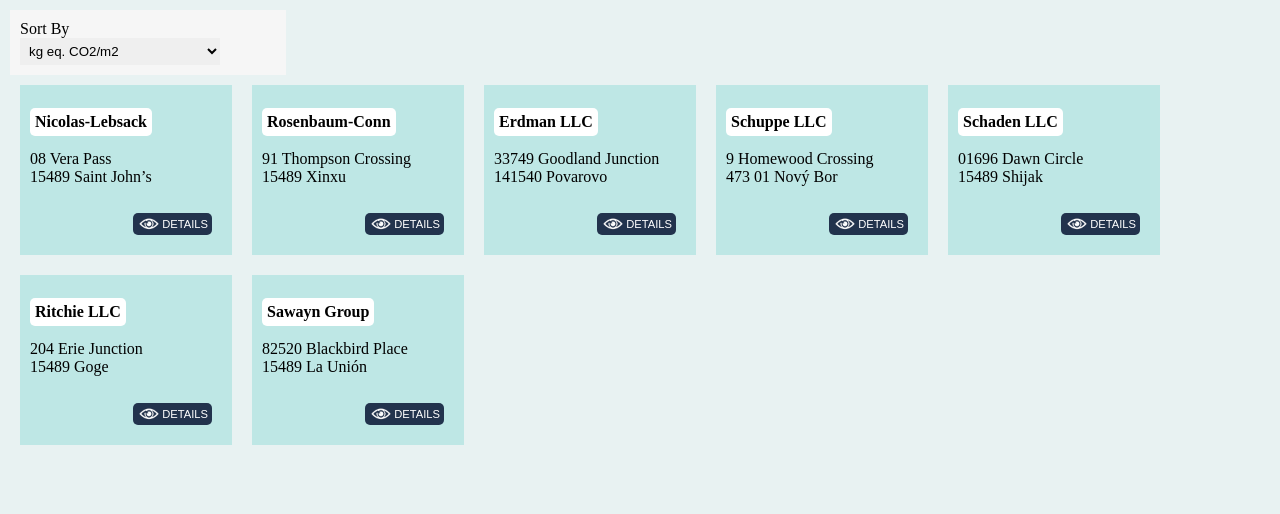
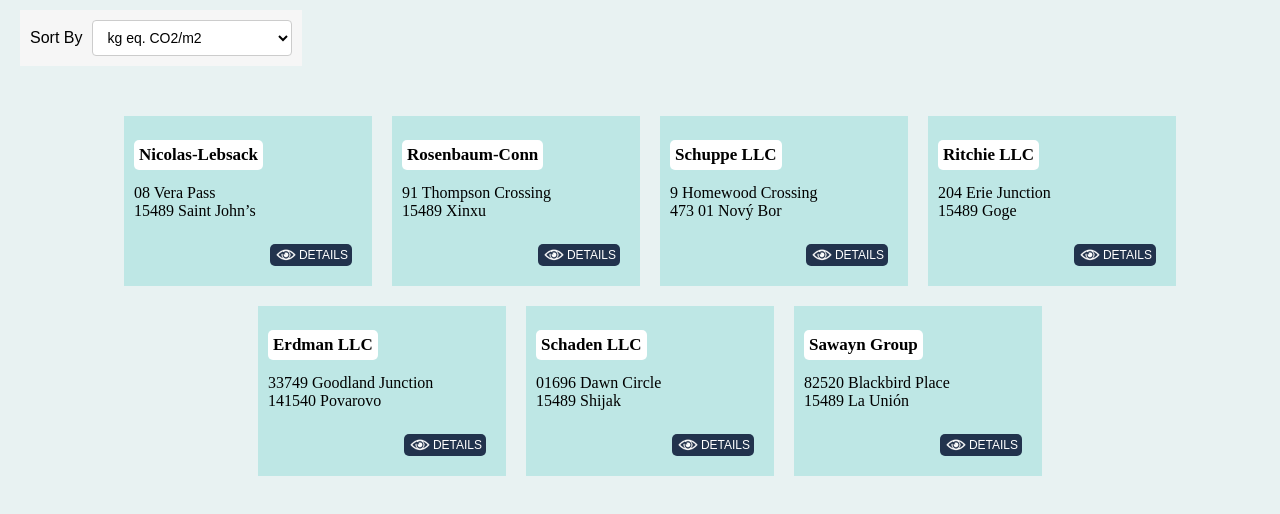
Before and after one commit to Sigma-2000/Test-Vizcab, a React (Vite) app in the folder frontend/: page / in a window 1280 px wide. Shown: the top 514 px of the page. Built offline with nearby package versions, Linux system fonts and the light colour scheme.

Commit message:
feat-development-homepage-set-up-sort

```diff
--- a/frontend/package.json
+++ b/frontend/package.json
@@ -14,6 +14,7 @@
   "dependencies": {
     "localforage": "^1.10.0",
     "match-sorter": "^6.3.1",
+    "prop-types": "^15.8.1",
     "react": "^18.2.0",
     "react-dom": "^18.2.0",
     "react-router-dom": "^6.19.0",
--- a/frontend/src/components/Buildings.css
+++ b/frontend/src/components/Buildings.css
@@ -1,6 +1,11 @@
 .buildings-vue-container{
   display: flex;
   flex-wrap: wrap;
+  justify-content: center;
+  margin-top: 20px;
+  padding: 20px;
+  margin-top: 20px;
+  padding: 20px;
 }
 
 .buildings-vue-card{
@@ -8,8 +13,9 @@
   background-color: #bee7e5;
   padding: 10px;
   height: 150px;
-  width: 15%; /*calc(33.33% - 10px);*/
+  width: calc(20% - 20px);
   margin: 10px;
+
 }
 
 .buildings-vue-card h2{
@@ -18,7 +24,8 @@
   padding: 5px;
   border: 0px;
   border-radius: 5px;
-  font-size: 1rem;
+  font-size: 17px;
+
 }
 
 .buildings-vue-card p{
@@ -34,7 +41,7 @@
   background-color:#22334d;
   color: white;
   text-transform: uppercase;
-  font-size: 0.7rem;
+  font-size: 12px;
   border: 0px;
   border-radius: 5px;
   padding: 4px;
--- a/frontend/src/components/Buildings.jsx
+++ b/frontend/src/components/Buildings.jsx
@@ -1,33 +1,31 @@
+import PropTypes from 'prop-types';
 import React from "react";
 
-import datas from "../datas.json";
 import "../index.css";
 import "./Buildings.css";
 
+export default function Buildings(props){
+    const { buildings } = props;
+    const prefix = "buildings-vue";
+    //prefix for the css
 
-
-export default function Buildings(){
-
-    const prefix = "buildings-vue";
-    const dataArray = datas.data;
-
-    /*Accédez à la liste d'objets à partir du fichier JSON on indique
-    que dataArray correspond à sa propriété data et donc au tableau d'objets*/
-    if (!Array.isArray(dataArray)) {
-        // Gestion de cas où datas n'est pas un tableau
+    if (!Array.isArray(buildings)) {
+        // In case where 'datas' is not an array.
         return <div>Les données ne sont pas valides.</div>;
     }
 
     return (
         <div className={`${prefix}-container`} >
             {
-                dataArray.map((item)  =>(
-                    /*on va mapper sur tout les objets du tableau grace à leur
-                    propriété id pour las afficher*/
+                buildings.map((item)  =>(
+                    /*mapping through all the objects in the array based
+                    on their 'id' property to display them.*/
                     <div
                         key={item.id}
+                        //key for React
                         className={`${prefix}-card`}
                         data-testid="buildings"
+                        //for testing the number of buildings
                     >
                         <h2>{item.name}</h2>
                         <p>{item.address}</p>
@@ -46,3 +44,7 @@ export default function Buildings(){
         </div>
     );
 }
+
+Buildings.propTypes = {
+    buildings: PropTypes.array,
+};
--- a/frontend/src/components/Dropdown.css
+++ b/frontend/src/components/Dropdown.css
@@ -1,22 +1,44 @@
-.Dropdown-vue-sort-by{
+.Dropdown-vue-sort-by {
   background-color: #f6f6f6;
-  width: 20%;
+  display: inline-block;
+  position: relative;
+  font-family: Arial, sans-serif;
+  margin-left: 10px;
   padding: 10px;
-  display: inline-block;
 }
 
-.Dropdown-vue-label{
-  display: inline-block;
-  margin-right: 20px;
+.Dropdown-vue-label {
+  margin-right: 10px;
 }
 
-.Dropdown-vue-select{
-  border: 0;
+.Dropdown-vue-select {
+  padding: 8px 30px 8px 10px;
+  border: 1px solid #ccc;
+  border-radius: 4px;
+  font-size: 14px;
+  cursor: pointer;
+  background-color: #fff;
   width: 200px;
-  padding: 5px;
 }
 
-.Dropdown-vue-select:focus{
- border: 0;
- outline: none;
+.Dropdown-vue-select:focus {
+  outline: none;
+  box-shadow: 0 0 3px rgba(0, 0, 0, 0.3);
 }
+
+.Dropdown-vue-select-options {
+  display: none;
+  position: absolute;
+  top: 100%;
+  left: 0;
+  width: 100%;
+  background-color: #fff;
+  border: 1px solid #ccc;
+  border-top: none;
+  border-radius: 0 0 4px 4px;
+  box-shadow: 0 2px 4px rgba(0, 0, 0, 0.1);
+}
+
+.Dropdown-vue-select-options {
+  display: block;
+}
--- a/frontend/src/components/Dropdown.jsx
+++ b/frontend/src/components/Dropdown.jsx
@@ -1,23 +1,41 @@
+import PropTypes from 'prop-types';
 import React from "react";
 
 import "./Dropdown.css";
-//le css pour label ne marche pas .. alors qu'ici il fonctionne...
 
-export default function Dropdown(){
+export default function Dropdown(props){
+    const { handleChange, valueSelect } = props;
     const prefix = "Dropdown-vue";
-
 
     return(
         <div className={`${prefix}-sort-by`} >
             <label htmlFor="sortBy"className={`${prefix}-label`}>
                 Sort By
             </label>
-            <select className={`${prefix}-select`}>
-                <option value="option1">
-                    kg eq. CO2/m2</option>
-                <option value="option2">kg eq. CO2</option>
+            <select
+                value={valueSelect}
+                className={`${prefix}-select`}
+                onChange={handleChange}
+            >
+                <option
+                    value="1"
+                    className={`${prefix}-select-options`}
+                >
+                    kg eq. CO2/m2
+                </option>
+                <option
+                    value="2"
+                    className={`${prefix}-select-options`}
+                >
+                    kg eq. CO2
+                </option>
             </select>
 
         </div>
     );
 }
+
+Dropdown.propTypes = {
+    handleChange: PropTypes.func,
+    valueSelect: PropTypes.string,
+};
--- a/frontend/src/pages/Details.jsx
+++ b/frontend/src/pages/Details.jsx
@@ -3,7 +3,7 @@ import React from "react";
 import DetailsBuildings from "../components/DetailsBuildings";
 
 import "../index.css";
-
+// on passe par props data et importe data ici ?
 export default function Details(){
     return(
         <div className="presentation-pages">
--- a/frontend/src/pages/Home.jsx
+++ b/frontend/src/pages/Home.jsx
@@ -1,16 +1,69 @@
-
-import React from "react";
+import React, { useState } from "react";
 import "../index.css";
 
 import Buildings from "../components/Buildings";
 import Dropdown from "../components/Dropdown";
+import datas from "../datas.json";
+import { carboneCalculation } from "../utiles";
 
 export default function Home(){
 
+    const dataArray = datas.data;
+    //import the data array in the object datas
+
+    function sortByCarbon(items) {
+        const sortedItems = [...items];
+        return sortedItems.sort((a, b) =>{
+            if ( a.carbon_emission < b.carbon_emission) return -1;
+            if (a.carbon_emission > b.carbon_emission) return 1;
+            return 0;
+        });
+    }
+    const sortedByCarbon = sortByCarbon(dataArray);
+    /*take the data to sort them per the smaller emission carbon*/
+
+    function sortByCarbonMeter(items) {
+        const sortedItems = [...items];
+        return sortedItems.sort((a, b) => {
+            const carboneCalculationA = carboneCalculation(
+                a.carbon_emission, a.surface,
+            );
+            const carboneCalculationB = carboneCalculation(
+                b.carbon_emission, b.surface,
+            );
+
+            if (carboneCalculationA < carboneCalculationB) return -1;
+            if (carboneCalculationA > carboneCalculationB) return 1;
+            return 0;
+        });
+    }
+    const sortedByCarbonMeter = sortByCarbonMeter(dataArray);
+    /*take the data to sort them per the smaller emission carbon/m2*/
+
+    const [valueSelect, setValueSelect] = useState('1');
+
+    function handleChange(e){
+        setValueSelect(e.target.value);
+    }
+    /*settings addEventListener and useState
+    for listening and change the option */
+
+    function findSortedBuildings(valueSelected) {
+        if (valueSelected === '1'){
+            return sortedByCarbonMeter;
+        }else if (valueSelected === '2'){
+            return sortedByCarbon;
+        }
+    }
+    /*associate the value of options at the variables of sort,
+    and pass it to a new props for sorting the buildings*/
+
     return(
         <div className="presentation-pages">
-            <Dropdown />
-            <Buildings />
+            <Dropdown handleChange={handleChange} valueSelect={valueSelect} />
+            <Buildings
+                buildings={findSortedBuildings(valueSelect)}
+            />
         </div>
     );
 }
--- /dev/null
+++ b/frontend/src/utiles.js
@@ -0,0 +1,7 @@
+export function carboneCalculation(carbonEmission, surface){
+    return (Math.floor(parseInt(carbonEmission)/parseInt(surface)));
+}
+
+/*calculate carbone emission rounds down the result
+ of the division to the nearest integer. And convert an potential
+ string*/
```
Also changed, not shown: frontend/src/components/DetailsBuildings.jsx (+6 -7 lines), 2 other files (tests, documents, lock files or other folders).
